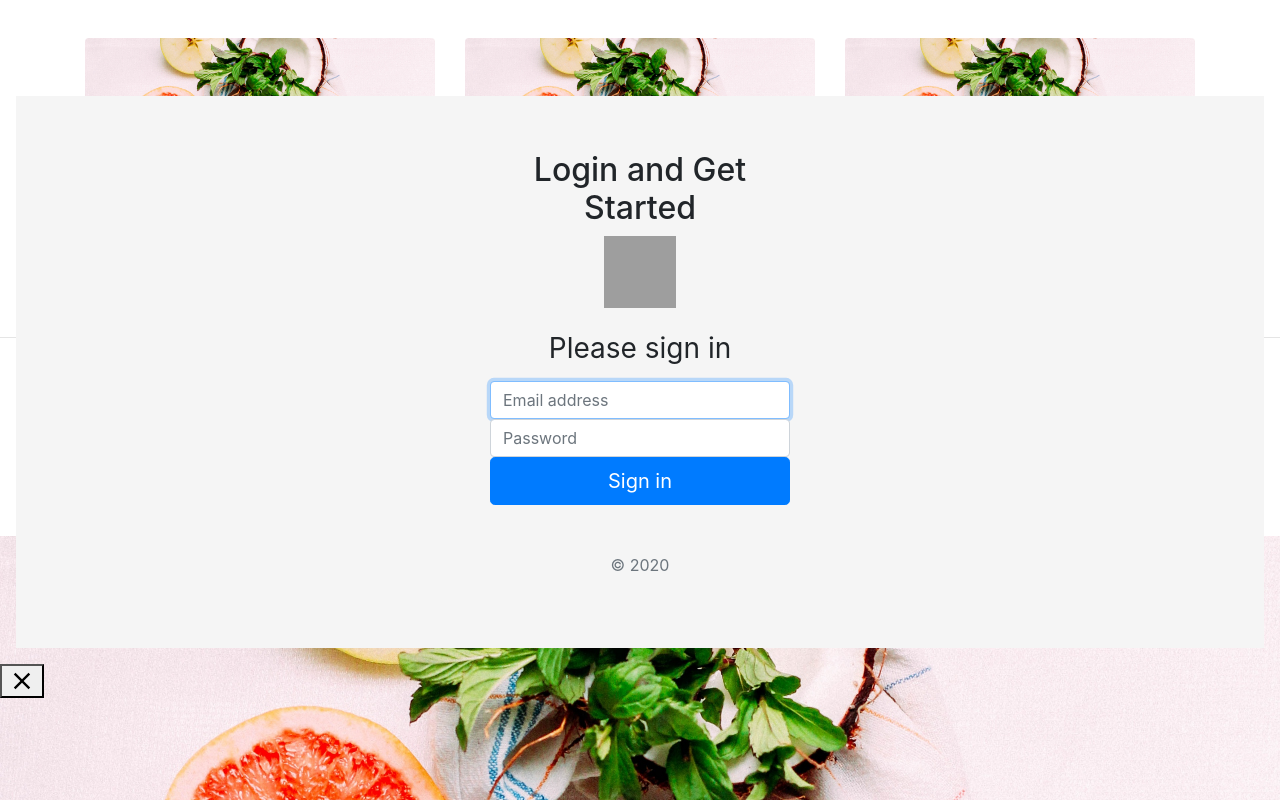
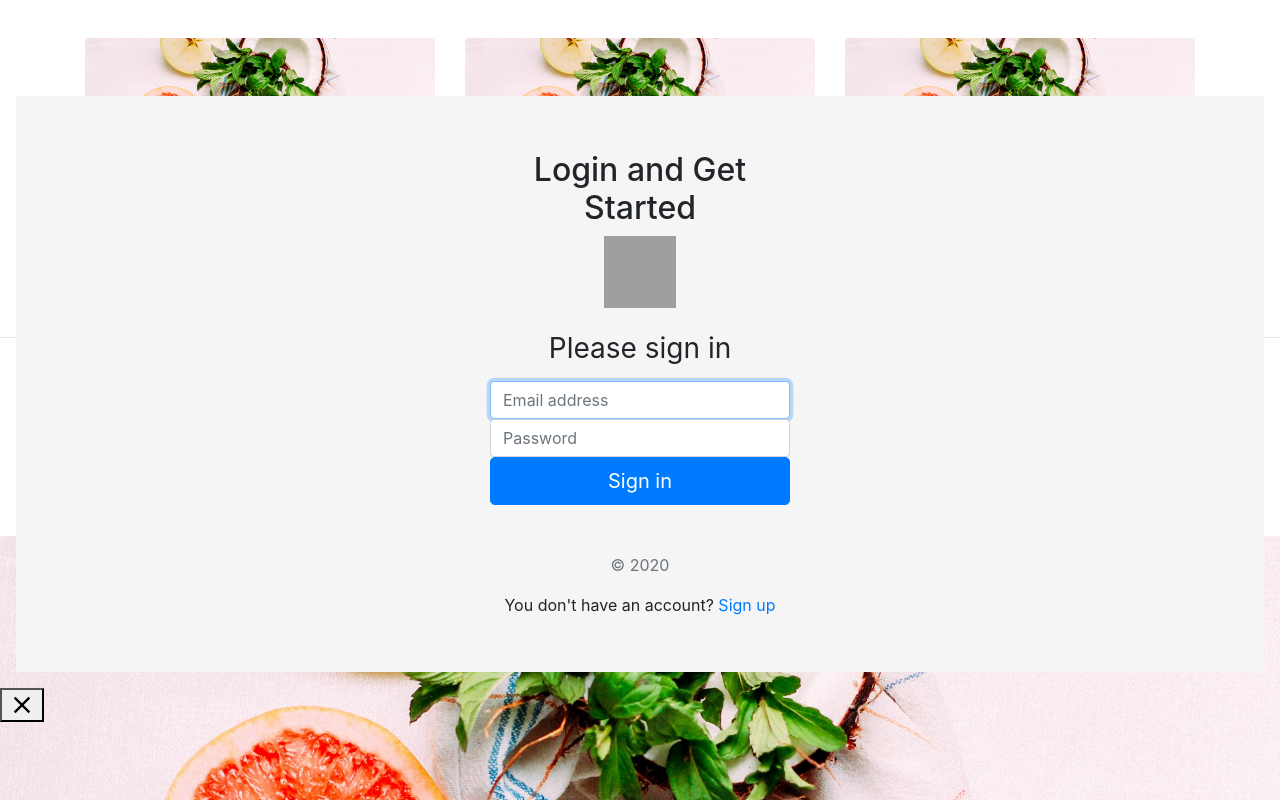
Before and after one commit to olyxen/Nutrition-app, a React (Create React App) app: page / in a window 1280 px wide. Both pictures are taken after a click on the button "Login". Shown: the part 720-1520 px from the top of the page. Built offline with nearby package versions, Linux system fonts and the light colour scheme; grey boxes are pictures that could not be loaded.

Commit message:
Connect two modal each other.

```diff
--- a/src/components/startPage/navbar.jsx
+++ b/src/components/startPage/navbar.jsx
@@ -75,6 +75,13 @@ class Navbar extends Component {
                               <input type="password" id="inputPassword" class="form-control" placeholder="Password" required=""></input>
                               <button class="btn btn-lg btn-primary btn-block" type="submit">Sign in</button>
                               <p class="mt-5 mb-3 text-muted">© 2020</p>
+                              <div >
+                                You don't have an account? <a href="#"onClick={() => {
+                                                      this.onOpenModal();
+                                                      this.onCloseModalclose(); }}
+                                                      >Sign up
+                                                  </a>
+                            </div>
                           </form>
                         </div>
                 </div>
@@ -92,17 +99,19 @@ class Navbar extends Component {
                             <h1 class="h3 mb-3 font-weight-normal">Please sign up</h1>
                             <label for="inputEmail" class="sr-only">Email address</label>
                             <input type="email" id="inputEmail" class="form-control" placeholder="Email address" required="" autofocus=""></input>
-                            <label for="inlineFormInput" class="sr-only" >Name</label>
-                            <input type="text" id="inlineFormInput" class="form-control" placeholder="Full Name"></input>
                             <label for="inlineFormInputGroup" class="sr-only" >Username</label>
                             <input type="text" id="inlineFormInputGroup" class="form-control" placeholder="Username"></input>
                             <label for="inputPassword" class="sr-only">Password</label>
                             <input type="password" id="inputPassword" class="form-control" placeholder="Password" required=""></input>
                             <button class="btn btn-lg btn-primary btn-block" type="submit">Sign in</button>
                             <p class="mt-5 mb-3 text-muted">© 2020</p>
-                            {/* <div >
-                                Have an account? <button onClick={this.onOpenModalLogin} >Log In</button>
-                            </div> */}
+                            <div >
+                                Have an account? <a href="#"onClick={() => {
+                                                      this.onOpenModalLogin();
+                                                      this.onCloseModal(); }}
+                                                      >Login
+                                                  </a>
+                            </div>
                         </form>
 
                          </div>
```
